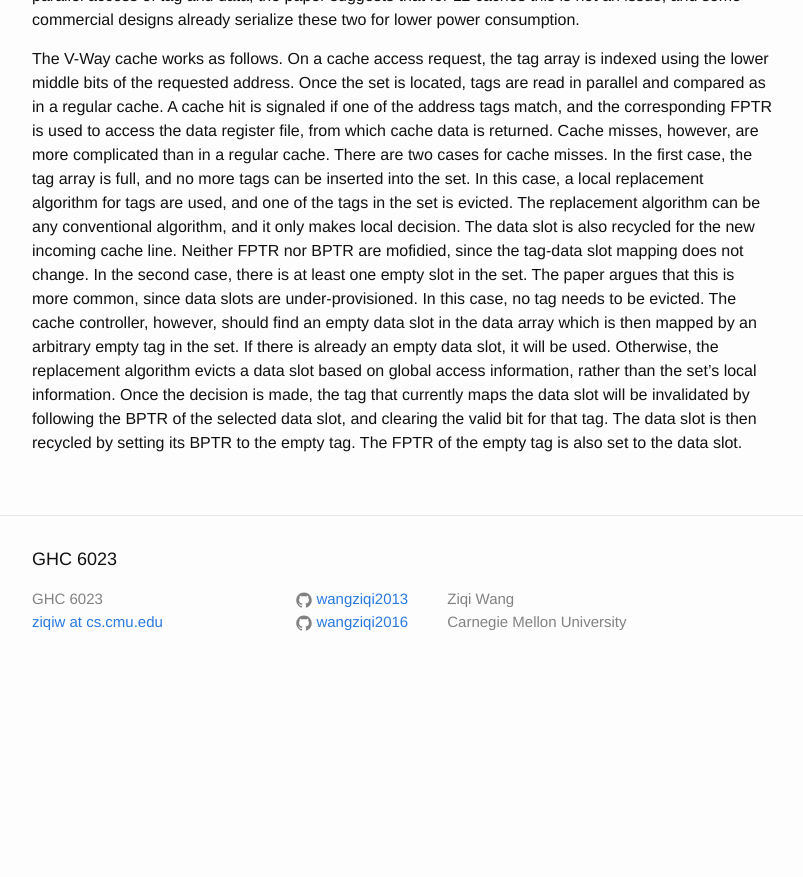
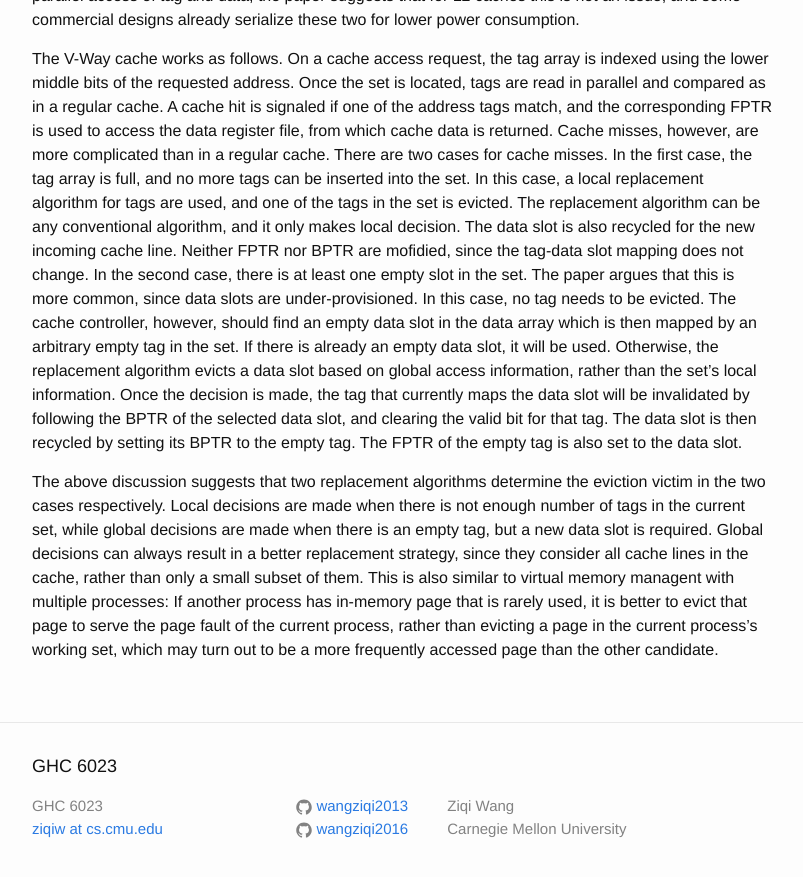
Before and after one commit to wangziqi2013/wangziqi2013.github.io, a Jekyll site: the page built from _posts/2020-05-27-vway-cache.markdown, in a window 1280 px wide and 900 px high, scrolled down 1864 px. Shown: the top 877 px of the window, without its empty margins (238-1041 px from the left). Built offline with Jekyll 4.4.1, drawn with Linux system fonts in a browser that asks for light colours; before the commit the page ends 2557 px from its top, so only the background shows below that.

```diff
--- a/_posts/2020-05-27-vway-cache.markdown
+++ b/_posts/2020-05-27-vway-cache.markdown
@@ -83,3 +83,12 @@ an empty data slot, it will be used. Otherwise, the replacement algorithm evicts
 information, rather than the set's local information. Once the decision is made, the tag that currently maps the data slot
 will be invalidated by following the BPTR of the selected data slot, and clearing the valid bit for that tag. The data
 slot is then recycled by setting its BPTR to the empty tag. The FPTR of the empty tag is also set to the data slot.
+
+The above discussion suggests that two replacement algorithms determine the eviction victim in the two cases respectively.
+Local decisions are made when there is not enough number of tags in the current set, while global decisions are
+made when there is an empty tag, but a new data slot is required. Global decisions can always result in a better
+replacement strategy, since they consider all cache lines in the cache, rather than only a small subset of them.
+This is also similar to virtual memory managent with multiple processes: If another process has in-memory page
+that is rarely used, it is better to evict that page to serve the page fault of the current process, rather than
+evicting a page in the current process's working set, which may turn out to be a more frequently accessed page than
+the other candidate.
```
